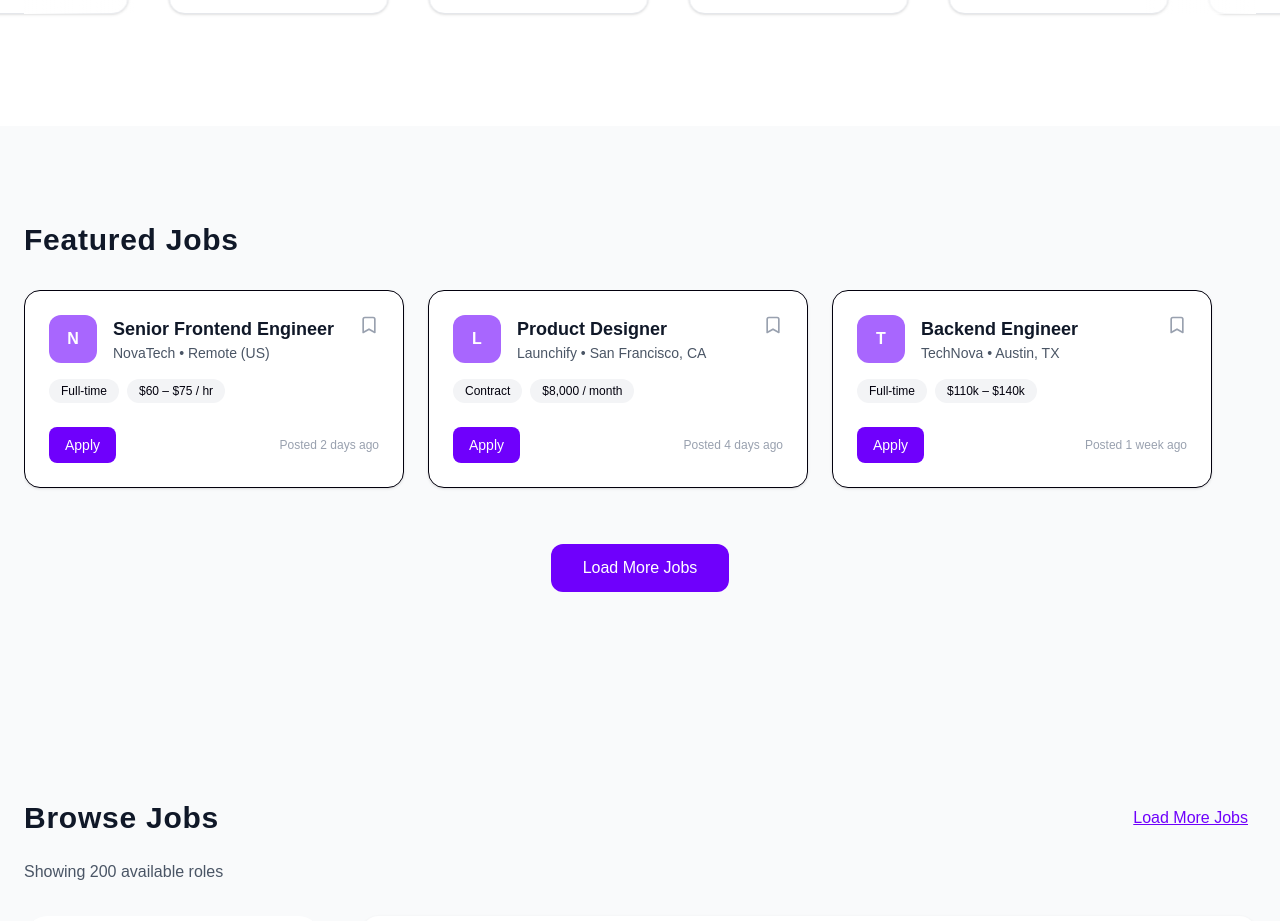
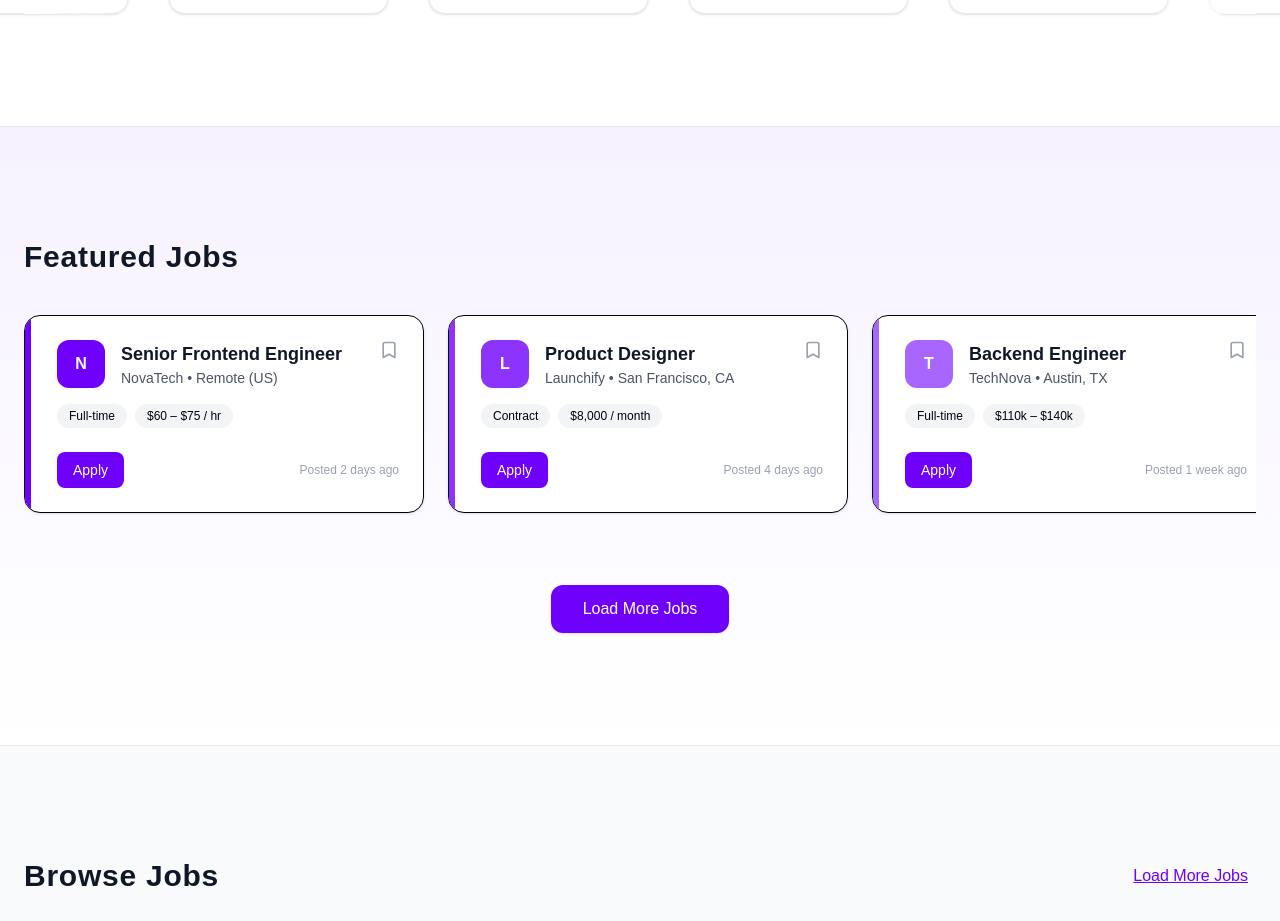
Before and after one commit to adebisidolapo/technicaljobboard, a Next.js app in the folder jobboard/: page / in a window 1280 px wide. Shown: the part 1317-2238 px from the top of the page. Built offline with nearby package versions, Linux system fonts and the light colour scheme.

Commit message:
UI improvements to featured jobs

```diff
--- a/jobboard/app/page.tsx
+++ b/jobboard/app/page.tsx
@@ -151,16 +151,18 @@ export default function Home() {
 
 
 {/* ================= FEATURED JOBS ================= */}
-<section className="py-24 bg-gray-50">
+<section className="py-28 bg-gradient-to-b from-[#F6F2FF] to-white border-y border-gray-200">
   <div className="max-w-7xl mx-auto px-6">
-    <div className="flex justify-between items-center mb-8">
+
+    {/* Header */}
+    <div className="flex justify-between items-center mb-10">
       <h2 className="text-3xl font-semibold tracking-wide text-gray-900">
         Featured Jobs
       </h2>
     </div>
 
     {/* Carousel */}
-    <div className="flex gap-6 overflow-x-auto pb-4">
+    <div className="flex gap-6 overflow-x-auto pb-6">
       {[
         {
           title: "Senior Frontend Engineer",
@@ -169,6 +171,7 @@ export default function Home() {
           type: "Full-time",
           pay: "$60 – $75 / hr",
           posted: "2 days ago",
+          color: "#6F00FC",
         },
         {
           title: "Product Designer",
@@ -177,6 +180,7 @@ export default function Home() {
           type: "Contract",
           pay: "$8,000 / month",
           posted: "4 days ago",
+          color: "#8C33FD",
         },
         {
           title: "Backend Engineer",
@@ -185,16 +189,27 @@ export default function Home() {
           type: "Full-time",
           pay: "$110k – $140k",
           posted: "1 week ago",
+          color: "#A866FE",
         },
       ].map((job, idx) => (
         <div
           key={idx}
-          className="flex-none w-[380px] bg-white rounded-2xl p-6 shadow-sm hover:shadow-md transition border"
+          className="flex-none w-[400px] bg-white rounded-2xl shadow-sm hover:shadow-md transition border relative overflow-hidden"
         >
+          {/* Left Accent */}
+          <div
+            className="absolute left-0 top-0 h-full w-1.5"
+            style={{ backgroundColor: job.color }}
+          />
+
+          <div className="p-6 pl-8">
             {/* Header */}
             <div className="flex justify-between items-start">
               <div className="flex gap-4">
-              <div className="w-12 h-12 rounded-xl bg-[#A866FE] text-white flex items-center justify-center font-bold">
+                <div
+                  className="w-12 h-12 rounded-xl text-white flex items-center justify-center font-bold"
+                  style={{ backgroundColor: job.color }}
+                >
                   {job.company.charAt(0)}
                 </div>
 
@@ -250,17 +265,21 @@ export default function Home() {
               </span>
             </div>
           </div>
+        </div>
       ))}
     </div>
 
     {/* Load more */}
-    <div className="mt-10 flex justify-center">
-      <button className="bg-[#6F00FC] hover:bg-[#8C33FD] text-white px-8 py-3 rounded-xl font-medium transition">
+    <div className="mt-12 flex justify-center">
+      <button className="bg-[#6F00FC] hover:bg-[#8C33FD] text-white px-8 py-3 rounded-xl font-medium transition shadow-sm">
         Load More Jobs
       </button>
     </div>
+
   </div>
 </section>
+
+
 
 {/* ================= BROWSE JOBS ================= */}
 <section className="py-28 bg-gray-50">
```
Lines whose indentation alone changed are shown as unchanged.
